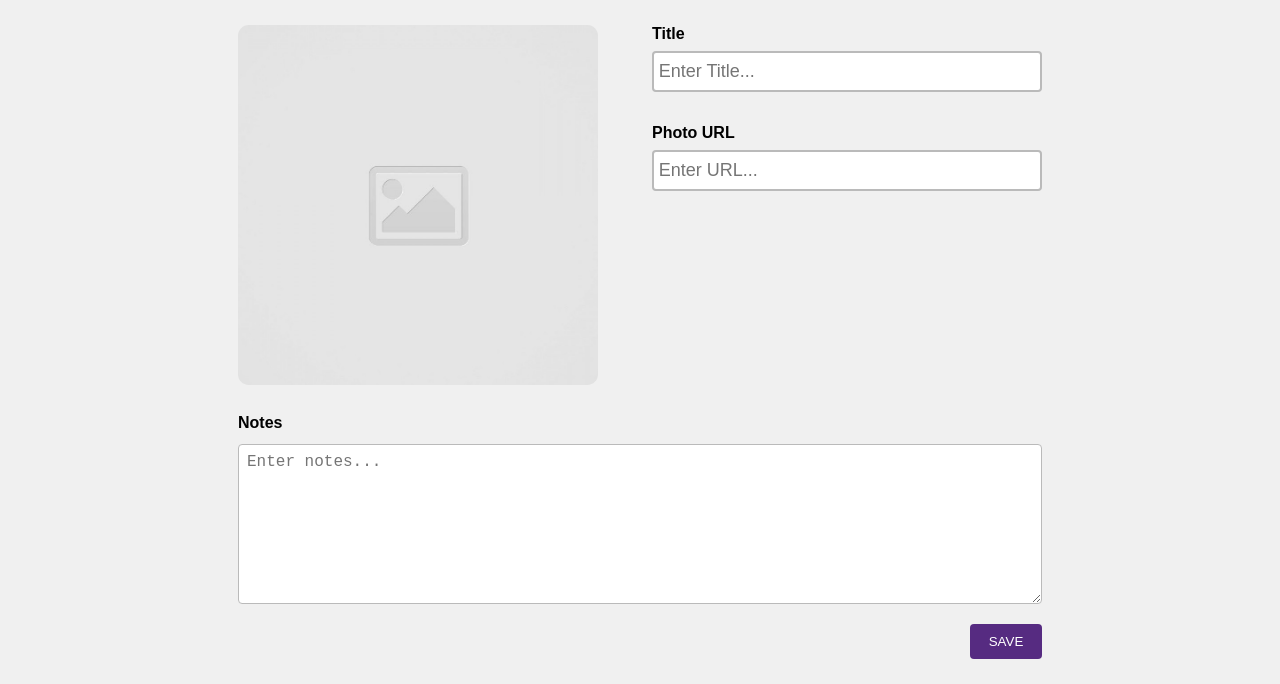
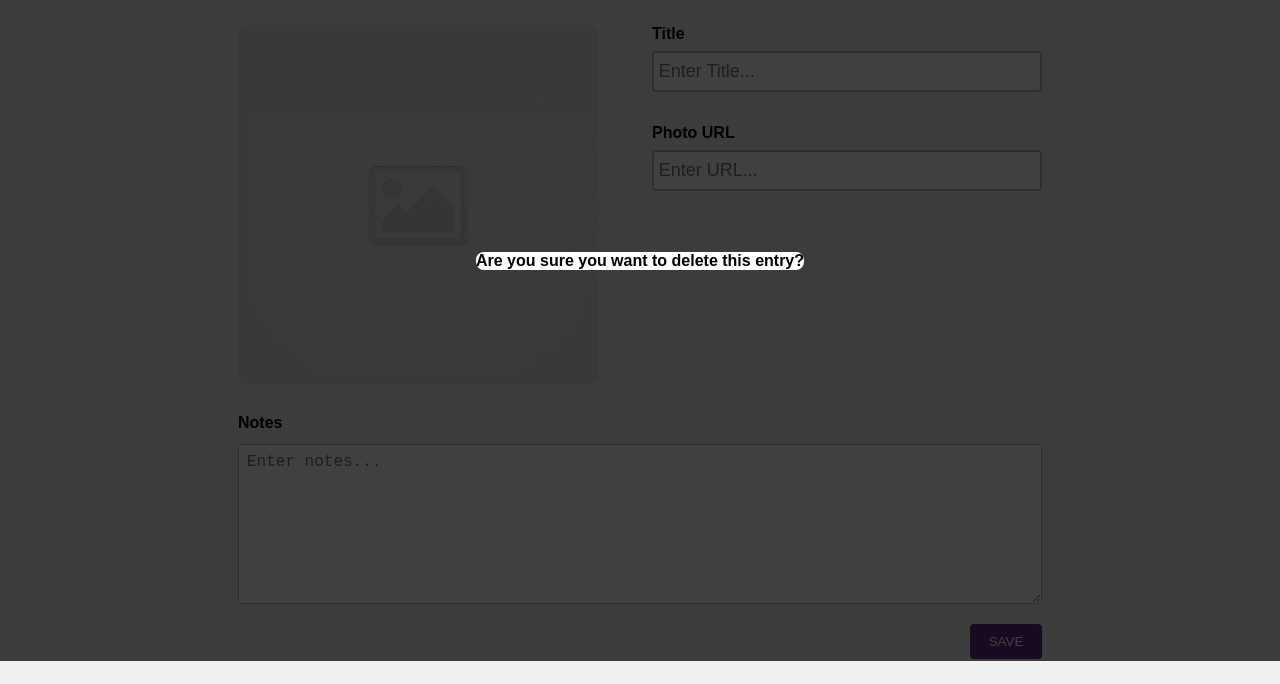
Before and after one commit to joshangeles/code-journal, a website: page index.html in a window 1280 px wide. Shown: the part 139-823 px from the top of the page. Drawn offline with Linux system fonts and the light colour scheme.

Commit message:
Added overlay and label to modal box. #4

```diff
--- a/css/styles.css
+++ b/css/styles.css
@@ -154,6 +154,27 @@ input[type="submit"] {
   text-decoration: underline;
 }
 
+#overlay {
+  position: fixed;
+  top: 0;
+  bottom: 0;
+  left: 0;
+  right: 0;
+  background-color: rgb(0 0 0 / 75%);
+}
+
+#modal-box {
+  background-color: white;
+  height: auto;
+  width: auto;
+  position: absolute;
+  top: 50%;
+  left: 50%;
+  transform: translate(-50%, -50%);
+  text-align: center;
+  border-radius: 0.5rem;
+}
+
 @media screen and (min-width: 768px) {
   input[type="submit"],
   input [type="button"] {
--- a/index.html
+++ b/index.html
@@ -78,6 +78,11 @@
       <ul>
       </ul>
     </div>
+    <div id="overlay">
+      <div id="modal-box">
+        <label>Are you sure you want to delete this entry?</label>
+      </div>
+    </div>
   </main>
   <script src="js/data.js"></script>
   <script src="js/main.js"></script>
```
